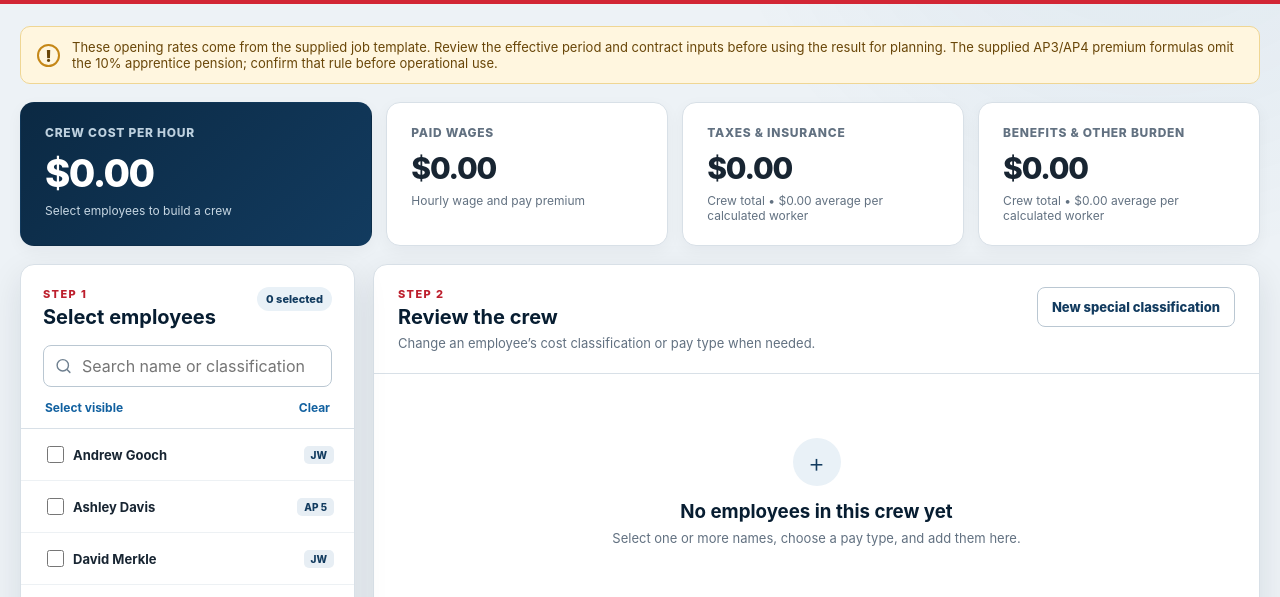
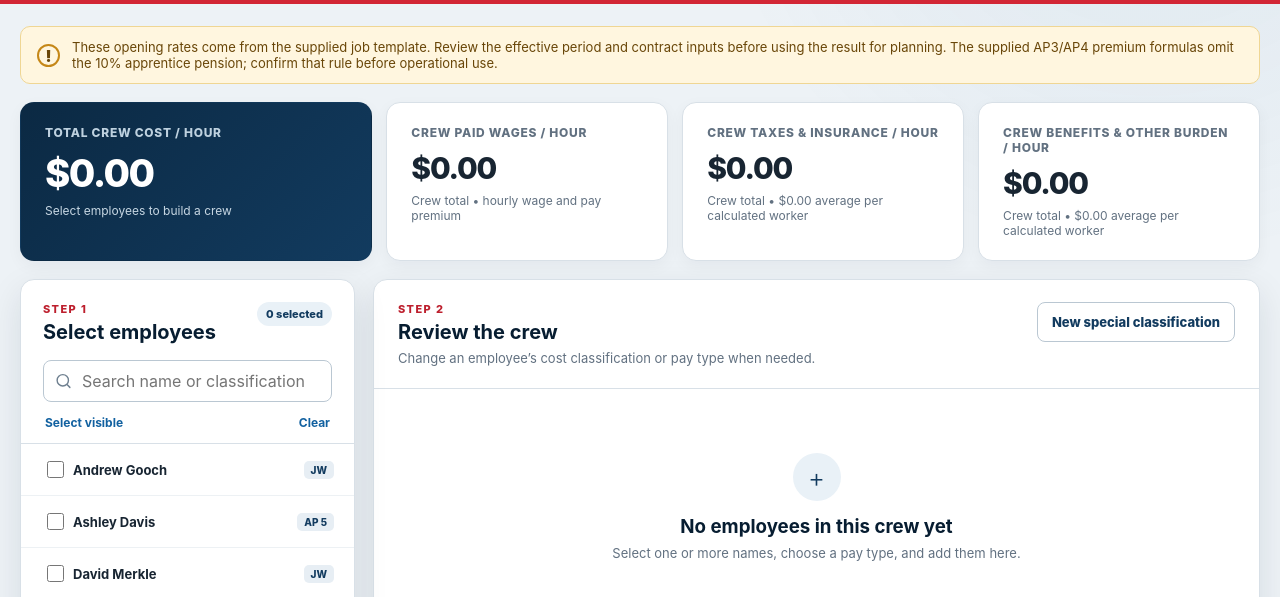
Before and after one commit to DanAndy1981/Crew-Cost-Nash, a website: page index.html in a window 1280 px wide. Shown: the part 184-781 px from the top of the page. Drawn offline with Linux system fonts and the light colour scheme.

Commit message:
Label crew totals clearly in cost summary

```diff
--- a/index.html
+++ b/index.html
@@ -36,24 +36,24 @@
 
       <section class="summary-grid" aria-label="Crew cost summary">
         <article class="summary-card summary-card-primary">
-          <p class="summary-label">Crew cost per hour</p>
+          <p class="summary-label">Total crew cost / hour</p>
           <p class="summary-value" id="crew-cost-total">$0.00</p>
           <p class="summary-support" id="crew-cost-support">Select employees to build a crew</p>
         </article>
         <article class="summary-card">
-          <p class="summary-label">Paid wages</p>
+          <p class="summary-label">Crew paid wages / hour</p>
           <p class="summary-value summary-value-small" id="paid-wages-total">$0.00</p>
-          <p class="summary-support">Hourly wage and pay premium</p>
+          <p class="summary-support">Crew total • hourly wage and pay premium</p>
         </article>
         <article class="summary-card">
-          <p class="summary-label">Taxes &amp; insurance</p>
+          <p class="summary-label">Crew taxes &amp; insurance / hour</p>
           <p class="summary-value summary-value-small" id="taxes-total">$0.00</p>
-          <p class="summary-support" id="taxes-support">$0.00 per worker</p>
+          <p class="summary-support" id="taxes-support">Crew total • $0.00 average per worker</p>
         </article>
         <article class="summary-card">
-          <p class="summary-label">Benefits &amp; other burden</p>
+          <p class="summary-label">Crew benefits &amp; other burden / hour</p>
           <p class="summary-value summary-value-small" id="benefits-total">$0.00</p>
-          <p class="summary-support" id="benefits-support">$0.00 per worker</p>
+          <p class="summary-support" id="benefits-support">Crew total • $0.00 average per worker</p>
         </article>
       </section>
 
@@ -130,7 +130,7 @@
             <div class="section-heading-inline">
               <div>
                 <p class="step-label">Crew rollup</p>
-                <h3 id="breakdown-title">Hourly cost detail</h3>
+                <h3 id="breakdown-title">Crew totals by category</h3>
               </div>
               <span class="burden-pill" id="burden-rate-pill">0.0% burden on paid wages</span>
             </div>
```
